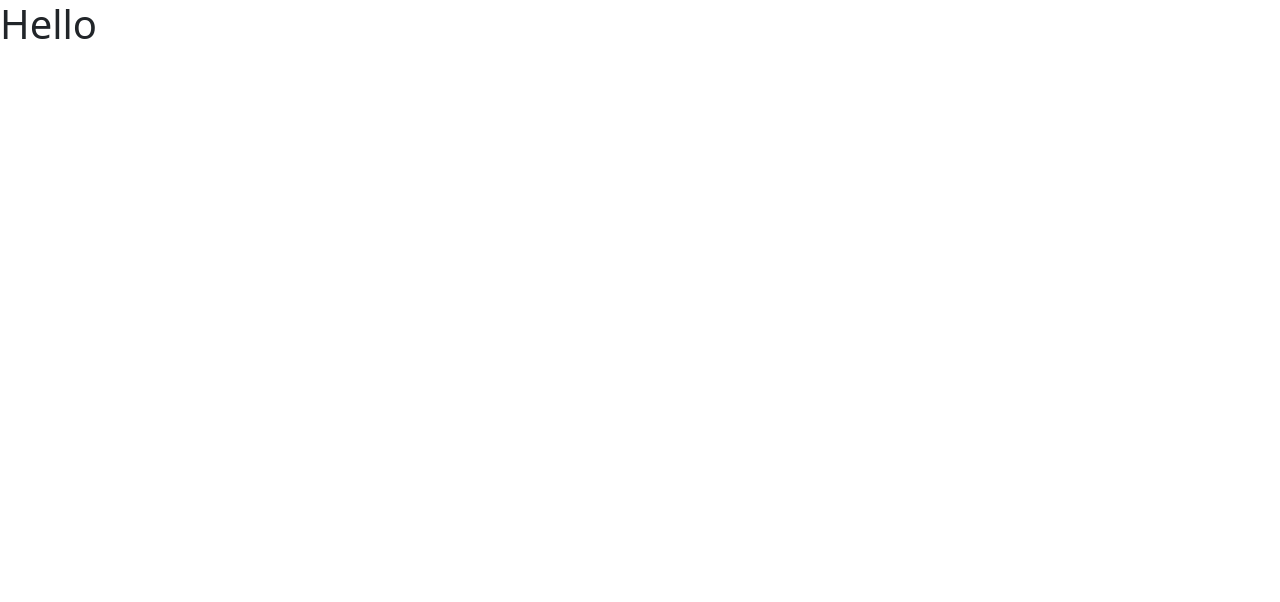
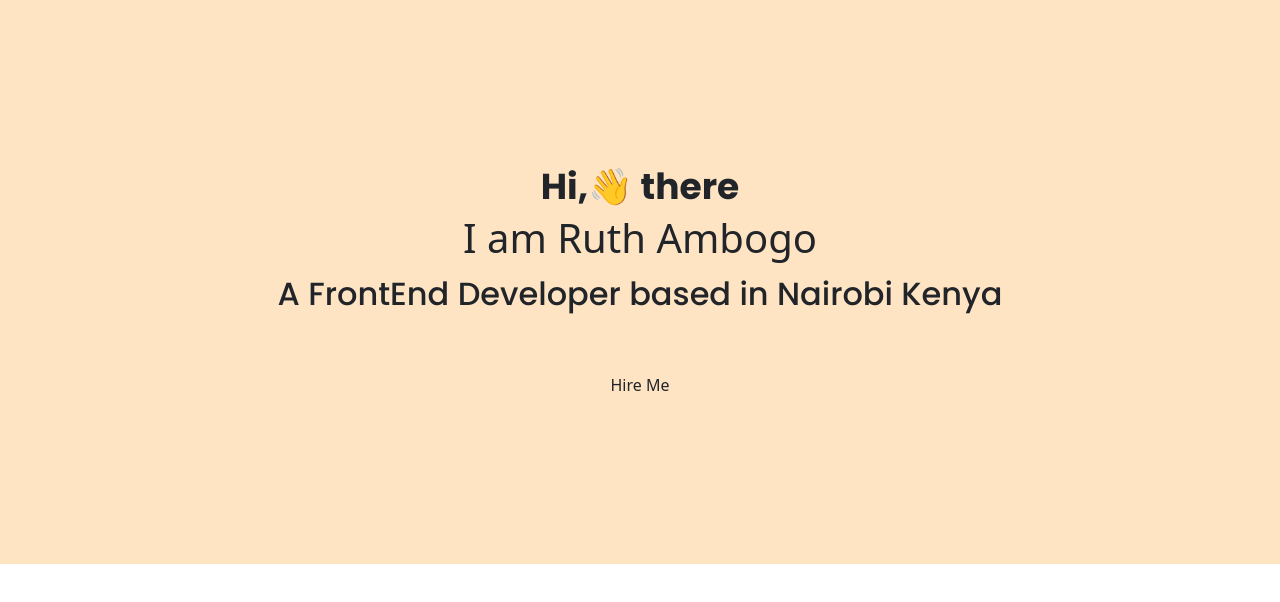
Before and after one commit to Ambogo2/Portfolio_Project, a plain HTML site: page index.html in a window 1280 px wide. Drawn offline with nearby package versions, Linux system fonts and the light colour scheme; a web font is replaced by a local one.

Commit message:
Add files via upload

```diff
--- a/Styles/portfolio.css
+++ b/Styles/portfolio.css
@@ -0,0 +1,32 @@
+h1 {
+  color: black;
+  font-weight: bold;
+  font-size: 96px;
+  font-family: "playfair Display" serif;
+}
+
+P {
+  font-family: "poppins", sans-serif;
+}
+.hero {
+  text-align: center;
+  padding: 160px 20px;
+  background-color: bisque;
+}
+.hero p {
+  font-size: 36px;
+  font-weight: bold;
+  margin: 0;
+}
+.hero h2 {
+  font-family: "poppins", sans-serif;
+  font-weight: normal;
+  line-height: 1.5;
+}
+.btn-branding {
+  color: blueviolet;
+  background-color: white;
+  border-radius: 4px;
+  font-size: 18px;
+  line-height: 27px;
+}
--- a/index.html
+++ b/index.html
@@ -4,17 +4,14 @@
     <meta charset="UTF-8" />
     <meta name="viewport" content="width=device-width, initial-scale=1.0" />
     <title>Ruth Ambogo</title>
+
     <link
       href="https://cdn.jsdelivr.net/npm/bootstrap@5.3.3/dist/css/bootstrap.min.css"
       rel="stylesheet"
       integrity="sha384-QWTKZyjpPEjISv5WaRU9OFeRpok6YctnYmDr5pNlyT2bRjXh0JMhjY6hW+ALEwIH"
       crossorigin="anonymous"
     />
-    <script
-      src="https://cdn.jsdelivr.net/npm/bootstrap@5.3.3/dist/js/bootstrap.bundle.min.js"
-      integrity="sha384-YvpcrYf0tY3lHB60NNkmXc5s9fDVZLESaAA55NDzOxhy9GkcIdslK1eN7N6jIeHz"
-      crossorigin="anonymous"
-    ></script>
+
     <link rel="preconnect" href="https://fonts.googleapis.com" />
     <link rel="preconnect" href="https://fonts.gstatic.com" crossorigin />
     <link
@@ -26,8 +23,26 @@
       href="https://cdnjs.cloudflare.com/ajax/libs/font-awesome/6.5.1/css/all.min.css"
     />
     <link rel="stylesheet" href="Styles/portfolio.css" />
+
+    <link
+      href="https://cdn.jsdelivr.net/npm/bootstrap@5.3.3/dist/css/bootstrap.min.css"
+      rel="stylesheet"
+      integrity="sha384-QWTKZyjpPEjISv5WaRU9OFeRpok6YctnYmDr5pNlyT2bRjXh0JMhjY6hW+ALEwIH"
+      crossorigin="anonymous"
+    />
+
+    <script
+      src="https://cdn.jsdelivr.net/npm/bootstrap@5.3.3/dist/js/bootstrap.bundle.min.js"
+      integrity="sha384-YvpcrYf0tY3lHB60NNkmXc5s9fDVZLESaAA55NDzOxhy9GkcIdslK1eN7N6jIeHz"
+      crossorigin="anonymous"
+    ></script>
   </head>
   <body>
-    <h1>Hello</h1>
+    <div class="hero">
+      <p>Hi,👋 there</p>
+      <h1>I am Ruth Ambogo</h1>
+      <h2 class="mb-5">A FrontEnd Developer based in Nairobi Kenya</h2>
+      <a href="#" class="btn btn-branding">Hire Me</a>
+    </div>
   </body>
 </html>
```
